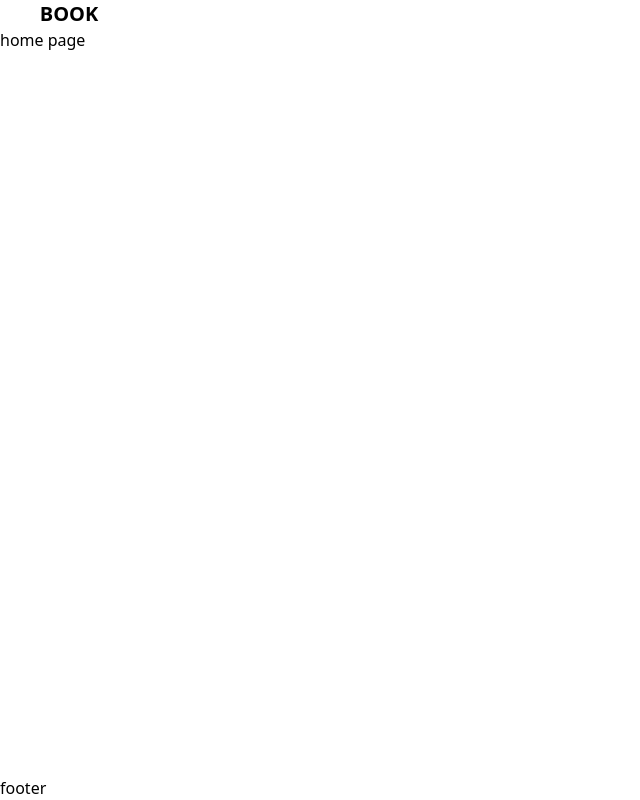
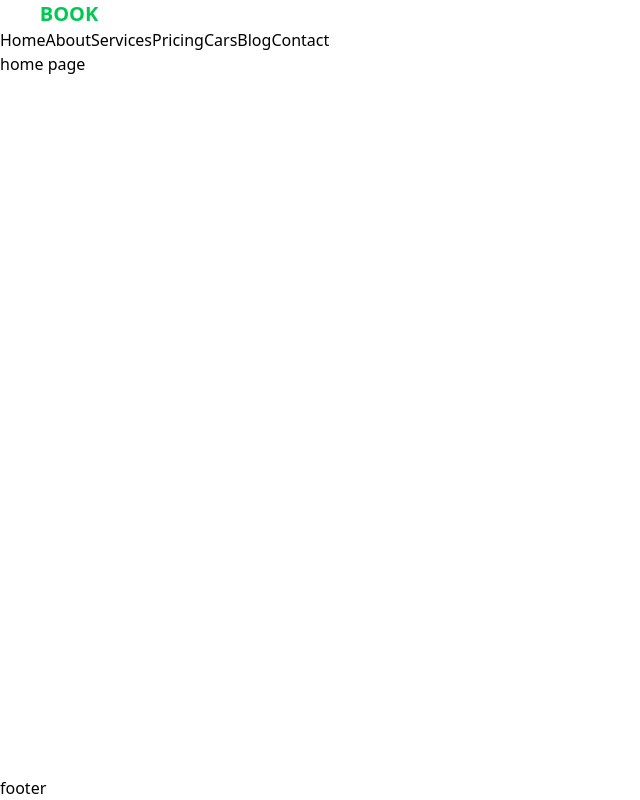
Before and after one commit to jasna18/vue-carbook, a Vue app in the folder carbook/: page / in a window 1280 px wide. Shown: the whole page, without its empty margins (0-640 px from the left). Built offline with nearby package versions, Linux system fonts and the light colour scheme.

Commit message:
logo modified,added links to header

```diff
--- a/carbook/src/components/composobles/PageLogo.vue
+++ b/carbook/src/components/composobles/PageLogo.vue
@@ -2,7 +2,7 @@
   <router-link to="/">
     <h1 class="text-xl font-bold cursor-pointer">
         <span :class="carClass">CAR</span>
-        <span>BOOK</span>
+        <span class="text-green-500" >BOOK</span>
     </h1>
     </router-link>
 </template>
@@ -13,9 +13,11 @@ export default {
     setup() {
         const isScrolled = ref(false);
         const isMobile = ref(window.innerWidth < 760);
+
         const handleScroll = () => {
             isScrolled.value = window.scrollY > 50;
         };
+
         onMounted(() => {
             window.addEventListener('scroll', handleScroll);
             });
--- a/carbook/src/components/layout/DefaultLayout.vue
+++ b/carbook/src/components/layout/DefaultLayout.vue
@@ -1,11 +1,14 @@
 <template>
 <div class="min-h-screen flex flex-col relative">
+
     <!-- header -->
     <PageHeader />
+
     <!-- main  -->
     <main class="flex-grow">
         <router-view></router-view>
     </main>
+
     <!-- footer -->
     <PageFooter />
 </div>
--- a/carbook/src/components/layout/PageHeader.vue
+++ b/carbook/src/components/layout/PageHeader.vue
@@ -2,19 +2,41 @@
 <header>
     <div>
         <PageLogo/>
+        <nav>
+            <router-link
+                v-for="link in links"
+                :key="link.path"
+                :to="link.path"
+                :class="{'active-link': $route.path === link.path}"
+            >
+                {{ link.name }}
+            </router-link>
+        </nav>
    </div>
 </header>
 </template>
 
-<script>
-
+<script setup>
+import {useRoute} from 'vue-router';
 import PageLogo from '../composobles/PageLogo.vue';
 
-export default {
-    components: {
-        PageLogo
-    },
-}
+const route = useRoute();
+
+const links = [
+    { name: 'Home', path: '/' },
+    { name: 'About', path: '/about' },
+    { name: 'Services', path: '/services' },
+    { name: 'Pricing', path: '/pricing' },
+    { name: 'Cars', path: '/cars' },
+    { name: 'Blog', path: '/blog' },
+    { name: 'Contact', path: '/contact' },
+];
+
+// export default {
+//     components: {
+//         PageLogo
+//     },
+// }
 </script>
 
 <style>
```
